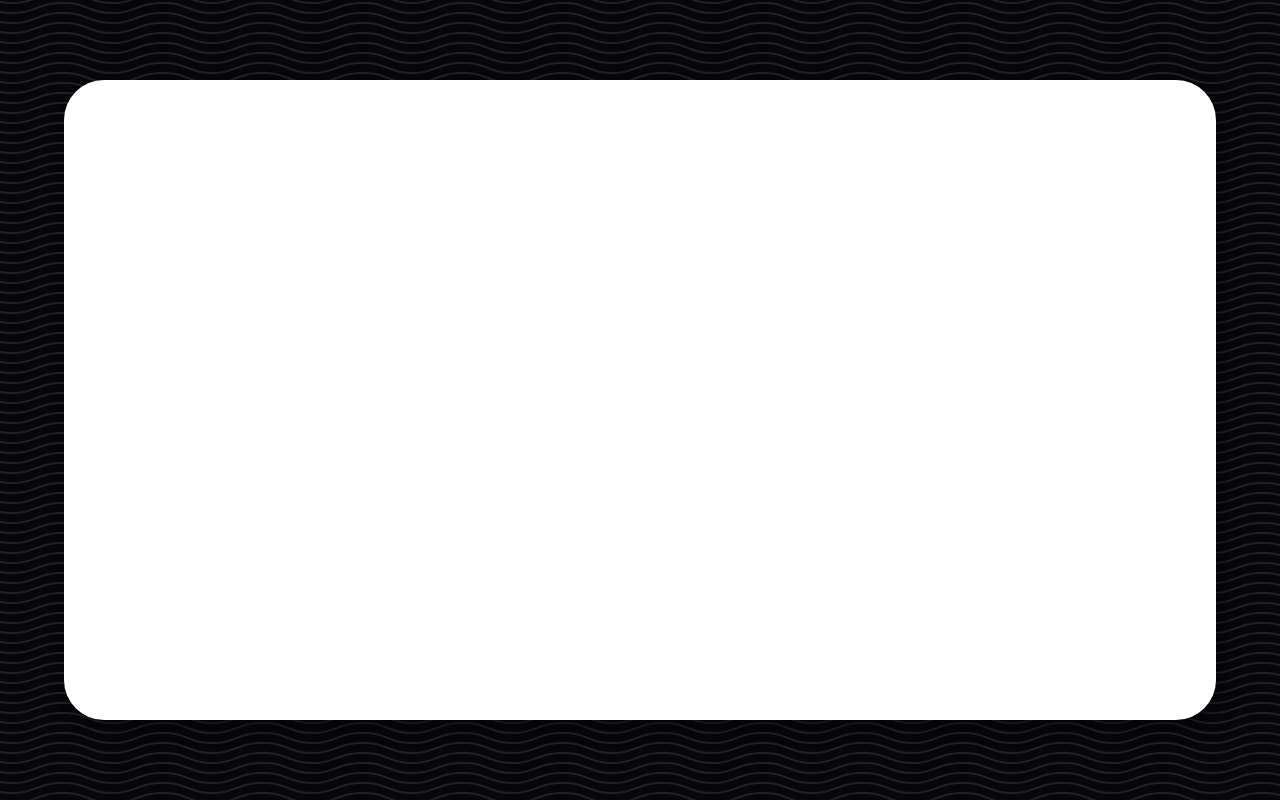
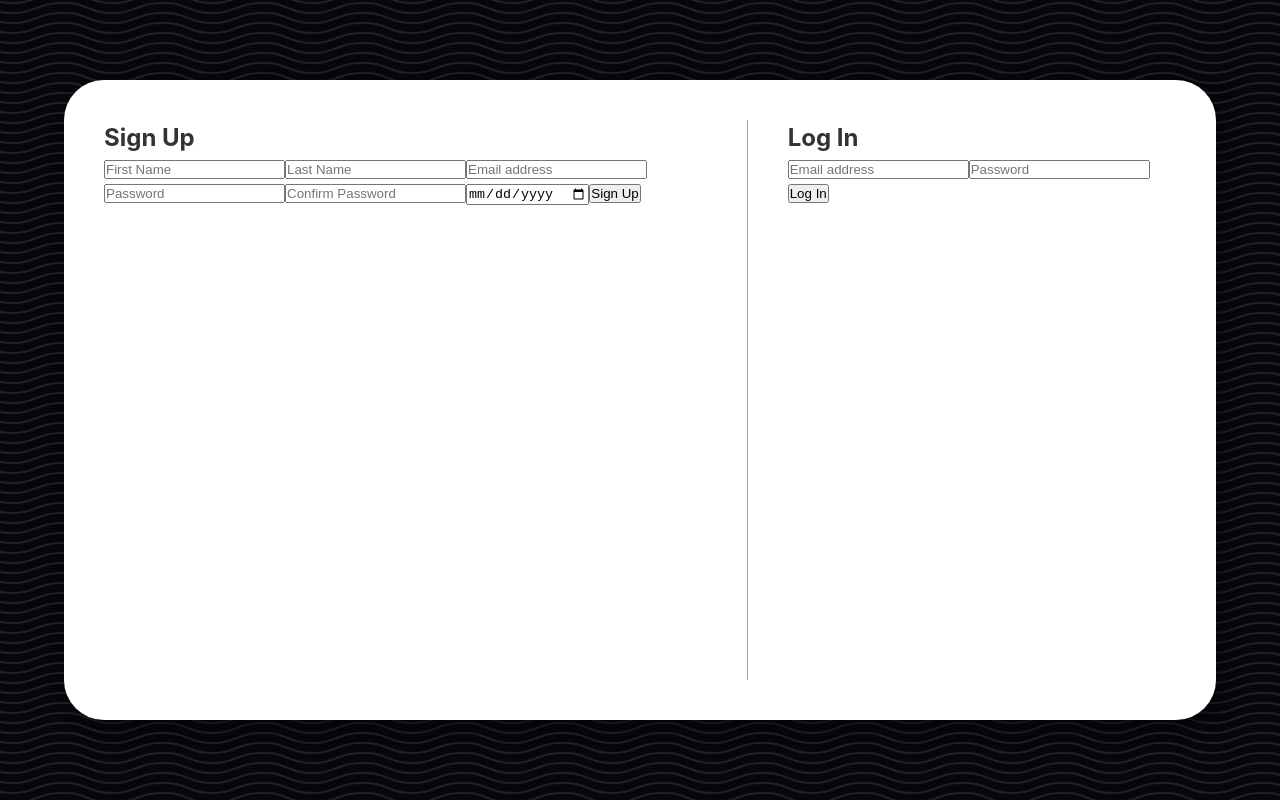
Before and after one commit to evanoc3/Conversant, a Next.js app: page /login in a window 1280 px wide. Built offline with nearby package versions, Linux system fonts and the light colour scheme.

Commit message:
Added basic form elemetns to login page

```diff
--- a/src/pages/login.module.scss
+++ b/src/pages/login.module.scss
@@ -1,4 +1,26 @@
+@use "colours";
+
+
 #form-box {
 	height: calc(100vh - 10rem);
 	margin-top: 5rem;
+	display: flex;
+	flex-flow: row nowrap;
 }
+
+
+form#signup-form {
+	width: calc(60% - 0.5px);
+	padding-right: 2.5rem;
+}
+
+div.v-separator {
+	width: 1px;
+	height: 100%;
+	background-color: colours.$separating-border;
+}
+
+form#login-form {
+	width: calc(40% - 0.5px);
+	padding-left: 2.5rem;
+}
--- a/src/pages/login.tsx
+++ b/src/pages/login.tsx
@@ -1,21 +1,97 @@
-// import React from "react";
-import type { NextPage } from "next";
-// import Head from "react-helmet";
+import { Component } from "react";
 import styles from "./login.module.scss";
 import { Background, PageHead, Box } from "components/index";
 
 
-const LoginPage: NextPage = (props) => (
+type InputName = "loginEmail" | "loginPwd" | "signupFirstName" | "signupLastName" | "signupEmail" | "signupPwd" | "signupConfirmPwd" | "signupDOB"
+
+interface State {
+	loginEmail: string,
+	loginPwd: string,
+	signupFirstName: string,
+	signupLastName: string,
+	signupEmail: string,
+	signupPwd: string,
+	signupConfirmPwd: string,
+	signupDOB: string
+}
+
+
+class LoginPage extends Component<{}, State> {
+
+	constructor(props: {}) {
+		super(props);
+		this.state = {
+			loginEmail: "",
+			loginPwd: "",
+			signupFirstName: "",
+			signupLastName: "",
+			signupEmail: "",
+			signupPwd: "",
+			signupConfirmPwd: "",
+			signupDOB: ""
+		};
+		this.inputChangeHandler = this.inputChangeHandler.bind(this);
+		this.postSignupForm = this.postSignupForm.bind(this);
+		this.postLoginForm = this.postLoginForm.bind(this);
+	}
+
+
+	public render(): JSX.Element {
+		const { state } = this;
+		return (
 			<>
 				<PageHead title="Login or Sign Up | Conversant" />
 
 				<Background>
 					<Box id={styles["form-box"]}>
+						<form id={styles["signup-form"]} onSubmit={this.postSignupForm}>
+							<h2>Sign Up</h2>
+							<input type="text" placeholder="First Name" value={state.signupFirstName} onChange={e => this.inputChangeHandler(e, "signupFirstName")} />
+							<input type="text" placeholder="Last Name" value={state.signupLastName} onChange={e => this.inputChangeHandler(e, "signupLastName")} />
+							<input type="email" placeholder="Email address" value={state.signupEmail} onChange={e => this.inputChangeHandler(e, "signupEmail")} />
+							<input type="password" placeholder="Password" value={state.signupPwd} onChange={e => this.inputChangeHandler(e, "signupPwd")} />
+							<input type="password" placeholder="Confirm Password" value={state.signupConfirmPwd} onChange={e => this.inputChangeHandler(e, "signupConfirmPwd")} />
+							<input type="date" placeholder="Date of Birth" value={state.signupDOB} onChange={e => this.inputChangeHandler(e, "signupDOB")} />
+							<button>Sign Up</button>
+						</form>
 
+						<div className={styles["v-separator"]} />
+
+						<form id={styles["login-form"]} onSubmit={this.postLoginForm}>
+							<h2>Log In</h2>
+							<input type="email" placeholder="Email address" value={state.loginEmail} onChange={e => this.inputChangeHandler(e, "loginEmail")} />
+							<input type="password" placeholder="Password" value={state.loginPwd} onChange={e => this.inputChangeHandler(e, "loginPwd")} />
+							<button>Log In</button>
+						</form>
 					</Box>
 				</Background>
 			</>
 		);
+	}
+
+
+	private inputChangeHandler(e: any, input: InputName): void {
+		console.debug(e);
+		let newState: {[key in InputName]?: string} = {};
+		newState[input] = e.target.value;
+		// @ts-expect-error
+		this.setState(newState);
+	}
+
+
+	private postSignupForm(e: any): void {
+		e.preventDefault();
+		alert();
+		return;
+	}
+
+	private postLoginForm(e: any): void {
+		e.preventDefault();
+		alert();
+		return;
+	}
+}
 
 
 export default LoginPage;
```
Lines whose indentation alone changed are shown as unchanged.
